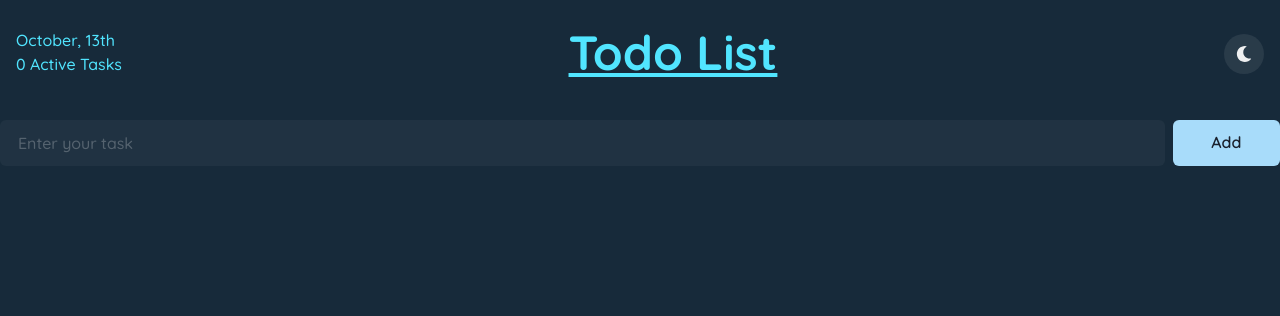
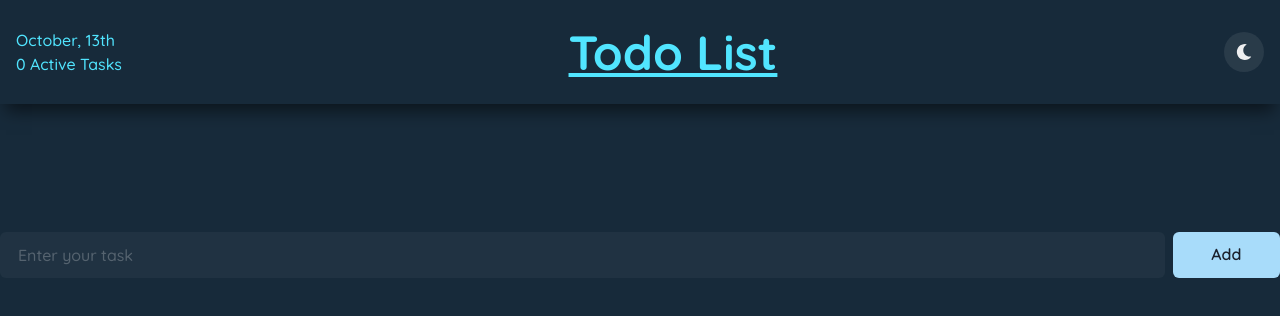
Before and after one commit to 1Sami1/to-do-app, a React (Vite) app: page / in a window 1280 px wide. Shown: the top 316 px of the page. Built offline with nearby package versions, Linux system fonts and the light colour scheme.

Commit message:
done styling header

```diff
--- a/src/components/AddTask.jsx
+++ b/src/components/AddTask.jsx
@@ -5,7 +5,7 @@ import { nanoid } from "nanoid";
 function AddTask({ addTask }) {
   const toast = useToast();
   const [content, setContent] = useState("");
-  const [statusInput, setStatusInput] = useState(true);
+  const [ statusInput, setStatusInput] = useState(true);
 
   function handleSubmit(e) {
     e.preventDefault();
@@ -40,7 +40,7 @@ function AddTask({ addTask }) {
   }
 
   return (
-    <form onSubmit={handleSubmit}>
+    <form className="add-task-form" onSubmit={handleSubmit}>
       <HStack mt='4' mb='4'>
         <Input
           h='46'
--- a/src/styles/_header.scss
+++ b/src/styles/_header.scss
@@ -1,10 +1,25 @@
 .mobile-header{
     padding: 10px;
     height: 8rem;
-
-    margin-bottom: 10rem;
+    margin-bottom: 5rem;
     box-shadow: 0px 13px 16px -6px rgba(0,0,0,0.52);
     width: 100%;
+    .date-h1{
+        display: flex;
+        justify-content: space-between;
+    }
+    .site-h1{
+        font-size: 1.8rem;
+        text-decoration: underline;
+    }
+    .header-toggle{
+        // margin: 0 auto;
+        margin-top: 1rem;
+        display: block;
+        svg{
+            margin: auto;
+        }
+    }
 }
 .desktop-header{
     display: none;
@@ -17,15 +32,18 @@
     }
     .desktop-header{
         display: flex;
+        box-shadow: 0px 13px 16px -6px rgba(0,0,0,0.52);
+        width: 100%;
         justify-content: space-between;
         align-items: center;
+        margin-bottom: 8rem;
         padding: 16px;
         .site-h1{
             text-align: center;
             text-decoration: underline;
         }
         .header-toggle{
-            margin-bottom: 14px;
+            margin-bottom: 16px;
         }
     }
 }
```
